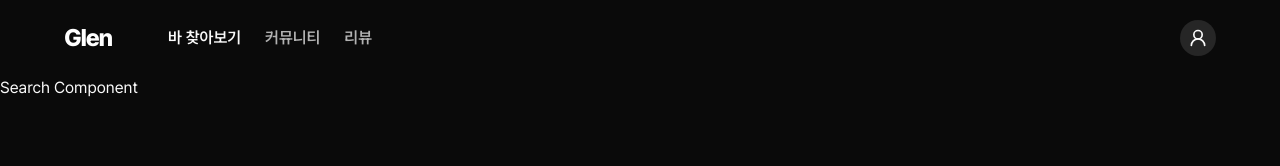
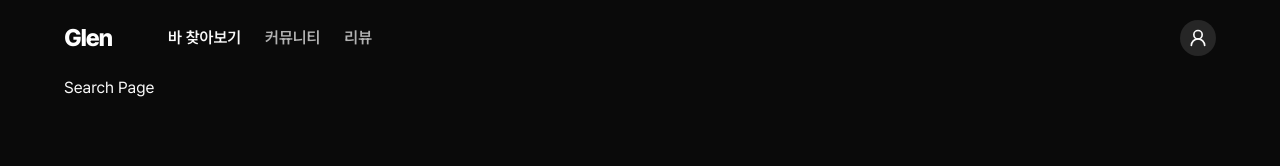
Before and after one commit to p-acid/glen, a Next.js app: page /search in a window 1280 px wide. Shown: the top 166 px of the page. Built offline with nearby package versions, Linux system fonts and the light colour scheme; what overlay-kit would draw is missing.

Commit message:
style: change global style

```diff
--- a/src/app/styles/globals.css
+++ b/src/app/styles/globals.css
@@ -5,6 +5,7 @@
   --color-foreground: var(--color-neutral-50);
   --color-surface: var(--color-neutral-900);
   --color-primary: var(--color-emerald-700);
+  --color-primary-foreground: var(--color-neutral-50);
 }
 
 @utility container {
--- a/src/pages/search/ui/index.tsx
+++ b/src/pages/search/ui/index.tsx
@@ -1,7 +1,3 @@
 export function SearchPage() {
-  return (
-    <div>
-      <h1>Search Component</h1>
-    </div>
-  );
+  return <div className="container">Search Page</div>;
 }
--- a/src/shared/ui/index.ts
+++ b/src/shared/ui/index.ts
@@ -1,3 +1,3 @@
 export { Button } from "./Button";
 export { Avatar } from "./Avatar";
-export { Dialog } from "./Dialog";
+export { Dialog, DialogClose } from "./Dialog";
```
